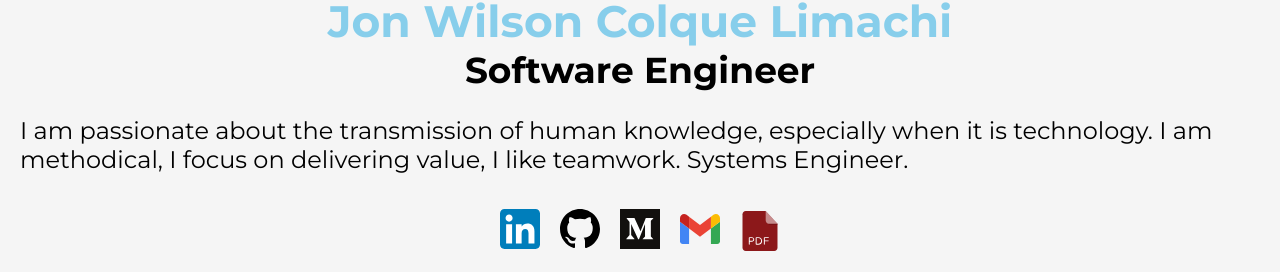
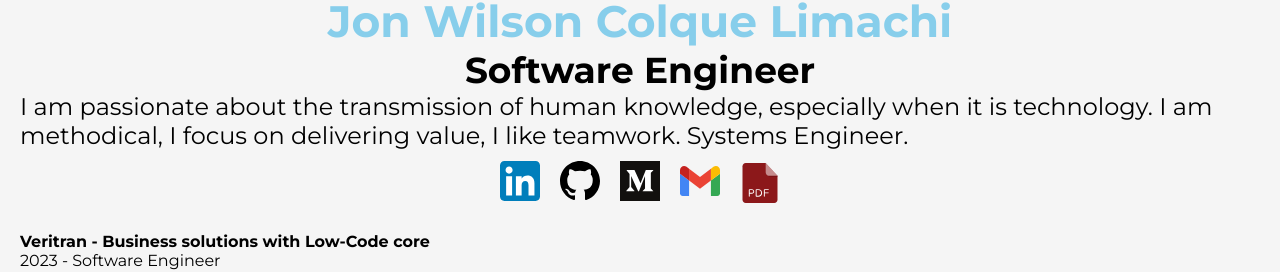
Before and after one commit to joncolque/myresume, a Next.js app: page / in a window 1280 px wide. Shown: the part 234-506 px from the top of the page. Built offline with nearby package versions, Linux system fonts and the light colour scheme; what @react-pdf/renderer would draw is missing.

Commit message:
Kata. given when then on unit test

```diff
--- /dev/null
+++ b/_test_/fullname/thenFindFullName.ts
@@ -0,0 +1,4 @@
+export const thenFindFullName = (rendered: any, name: string) => {
+    const { getByText } = rendered
+    return getByText(name)
+}
--- a/app/drivers/components/ProfileUser.tsx
+++ b/app/drivers/components/ProfileUser.tsx
@@ -13,6 +13,6 @@ export const ProfileUser = ({ resume }: Props) => <>
     {resume.profession}
   </h2>
   <p className={styles.aboutme} data-test={'p-aboutme'}>
-    <p>{resume.aboutme}</p>
+    {resume.aboutme}
   </p>
 </>
--- a/core/repositories/APIResumeRepository.ts
+++ b/core/repositories/APIResumeRepository.ts
@@ -1,82 +1,9 @@
 
+import { resume } from '../../src-data/resume';
 import { IResumeRepository } from '../adapters/IResumeRepository';
 import { Resume } from '../entities/Resume';
 
-const resume: Resume = {
-  name: 'Jon Wilson Colque Limachi',
-  profession: 'Software Engineer',
-  aboutme: 'I am passionate about the transmission of human knowledge, especially when it is technology. I am methodical, I focus on delivering value, I like teamwork. Systems Engineer.',
-  companies: [
-    {
-      name: 'Veritran - Business solutions with Low-Code core',
-      jobs: [
-        {
-          name: 'Software Engineer',
-          years: '2023',
-        }
-      ]
-    },
-    {
-      name: 'Fiera Studio - Venture Studio',
-      jobs: [
-        {
-          name: 'Lead Frontend Engineer',
-          years: '2022',
-          desc: 'Responsible for all stages of the apps. Code reviewer. Use clean architecture. Develop core integrations. Technical interviews.',
-        },
-        {
-          name: 'Frontend Software Engineer',
-          years: '2020 - 2022',
-          desc: 'React Native & React. Nextjs. CI. Typescript. Clean Architecture',
-        }
-      ]
-    },
-    {
-      name: 'C&S - Software Factory',
-      jobs: [
-        {
-          name: 'Mobile Developer',
-          years: '2020',
-          desc: 'Responsibilities: Development of the new Mobile department. Train new collaborators. Documentation. Technologies & Skills: React Native, Firebase services, environment settings, deployments PlayStore & AppleStore. Given workshops: React & React Native. Secondary skills: Kotlin for Android, Swift configurations for iOS, Go and NodeJS for microservices and proofs of concept for mobile features on backend side.',
-        },
-        {
-          name: 'Fullstack developer',
-          years: '2017 - 2020',
-          desc: `Development of apps for internal use by the company and for clients. Research of new technologies and their potential for the company. Exhibition of capitalized technologies to the development areas and technical support.
-          Technologies & frameworks: Angular, React, Node, Express, Golang, Firebase, MongoDB, Docker, Electron.
-          Agile methodologies: Scrum, TDD.
-          Given workshops: Angular, Go.
-          Projects:
-          - Microservices to connect devices regardless of protocol (IOT)
-          - Microservice to follow trucks with GPS
-          - CLI Framework javascript fullstack to generate applications end to end.
-          - Desktop application for public tenders of "Compr.ar" systems from National Goverment.
-          - Wiki repository to document the technological solutions for the company.`,
-        }
-      ]
-    },
-    {
-      name: 'Blended - School Communication Platform',
-      jobs: [
-        {
-          name: 'Android Developer Trainee',
-          years: '2016 - 2017',
-        },
-      ]
-    },
-    {
-      name: 'Banco Hipotecario - Bank Industry',
-      jobs: [
-        {
-          name: 'SQL Server Analyst Programmer',
-          years: '2015 - 2016',
-        },
-      ]
-    }
-  ]
-}
-
-export class APIResumesRepository implements IResumeRepository{
+export class APIResumesRepository implements IResumeRepository {
   get(): Promise<Resume> {
     return Promise.resolve(resume)
   }
--- /dev/null
+++ b/src-data/resume.ts
@@ -0,0 +1,75 @@
+import { Resume } from "../core/entities/Resume";
+
+export const resume: Resume = {
+    name: 'Jon Wilson Colque Limachi',
+    profession: 'Software Engineer',
+    aboutme: 'I am passionate about the transmission of human knowledge, especially when it is technology. I am methodical, I focus on delivering value, I like teamwork. Systems Engineer.',
+    companies: [
+        {
+            name: 'Veritran - Business solutions with Low-Code core',
+            jobs: [
+                {
+                    name: 'Software Engineer',
+                    years: '2023',
+                }
+            ]
+        },
+        {
+            name: 'Fiera Studio - Venture Studio',
+            jobs: [
+                {
+                    name: 'Lead Frontend Engineer',
+                    years: '2022',
+                    desc: 'Responsible for all stages of the apps. Code reviewer. Use clean architecture. Develop core integrations. Technical interviews.',
+                },
+                {
+                    name: 'Frontend Software Engineer',
+                    years: '2020 - 2022',
+                    desc: 'React Native & React. Nextjs. CI. Typescript. Clean Architecture',
+                }
+            ]
+        },
+        {
+            name: 'C&S - Software Factory',
+            jobs: [
+                {
+                    name: 'Mobile Developer',
+                    years: '2020',
+                    desc: 'Responsibilities: Development of the new Mobile department. Train new collaborators. Documentation. Technologies & Skills: React Native, Firebase services, environment settings, deployments PlayStore & AppleStore. Given workshops: React & React Native. Secondary skills: Kotlin for Android, Swift configurations for iOS, Go and NodeJS for microservices and proofs of concept for mobile features on backend side.',
+                },
+                {
+                    name: 'Fullstack developer',
+                    years: '2017 - 2020',
+                    desc: `Development of apps for internal use by the company and for clients. Research of new technologies and their potential for the company. Exhibition of capitalized technologies to the development areas and technical support.
+            Technologies & frameworks: Angular, React, Node, Express, Golang, Firebase, MongoDB, Docker, Electron.
+            Agile methodologies: Scrum, TDD.
+            Given workshops: Angular, Go.
+            Projects:
+            - Microservices to connect devices regardless of protocol (IOT)
+            - Microservice to follow trucks with GPS
+            - CLI Framework javascript fullstack to generate applications end to end.
+            - Desktop application for public tenders of "Compr.ar" systems from National Goverment.
+            - Wiki repository to document the technological solutions for the company.`,
+                }
+            ]
+        },
+        {
+            name: 'Blended - School Communication Platform',
+            jobs: [
+                {
+                    name: 'Android Developer Trainee',
+                    years: '2016 - 2017',
+                },
+            ]
+        },
+        {
+            name: 'Banco Hipotecario - Bank Industry',
+            jobs: [
+                {
+                    name: 'SQL Server Analyst Programmer',
+                    years: '2015 - 2016',
+                },
+            ]
+        }
+    ]
+}
```
Also changed, not shown: _test_/fullname/givenProfileUser.tsx (added, +9 -0 lines), 1 other file (tests, documents, lock files or other folders).
